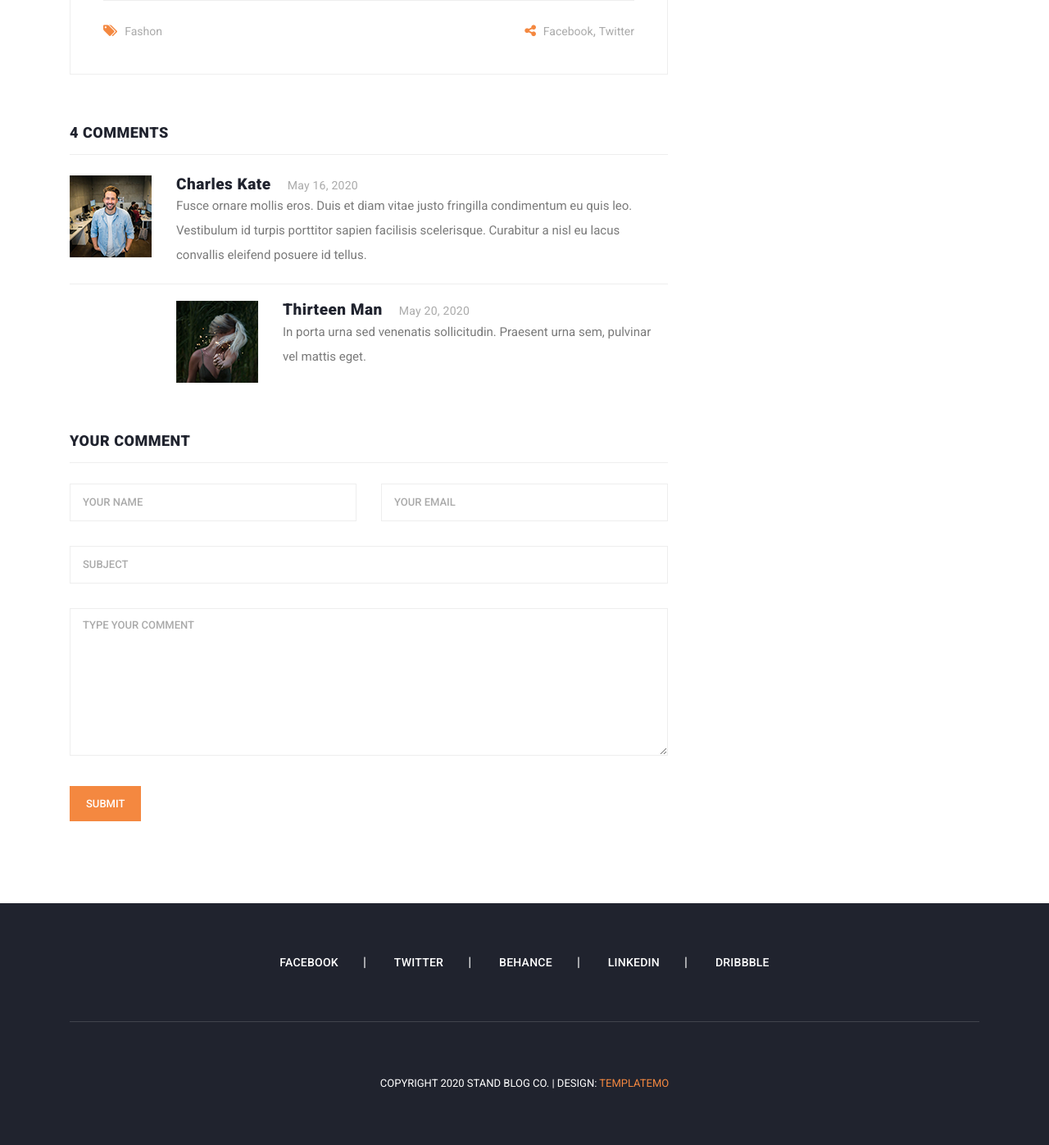
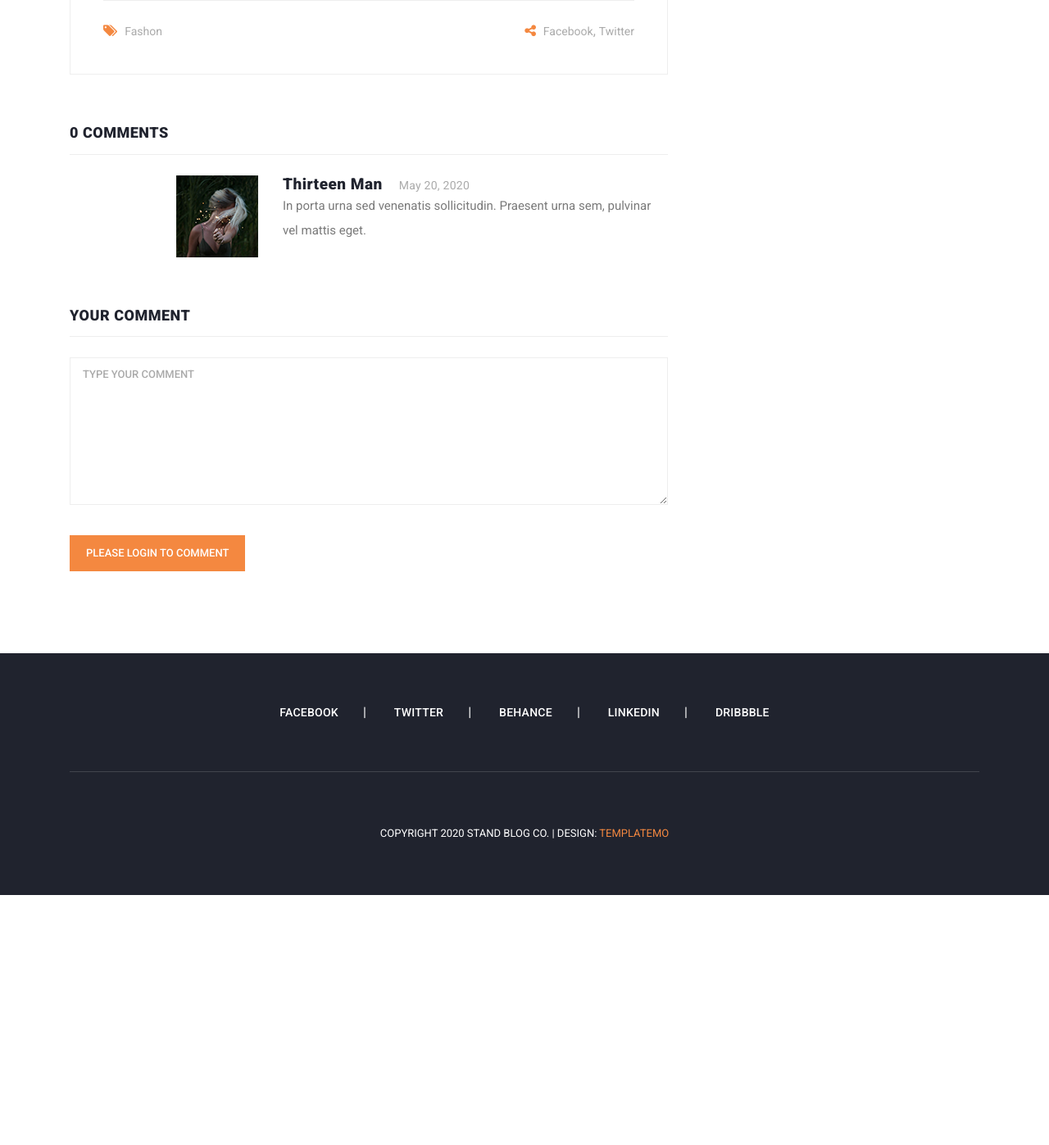
Before and after one commit to gitsaz/practice_blog_project, a Django app: a page that uses templates/blog_details.html in a window 1280 px wide. Shown: the part 1253-2650 px from the top of the page at 82% size. After the commit the page ends 2345 px from the top, so only its background shows below. Run offline with Django 5.2, Linux system fonts and the light colour scheme; data comes from the database, SQL or seed files in the repository; both versions use the stored data as it was after the commit; some libraries are stand-ins or nearby versions.

Commit message:
comment system added

```diff
--- /dev/null
+++ b/blogapp/forms.py
@@ -0,0 +1,4 @@
+from django import forms
+
+class TextForm(forms.Form):
+    text =forms.CharField(widget=forms.Textarea, required=True)
--- a/blogapp/views.py
+++ b/blogapp/views.py
@@ -1,6 +1,7 @@
-from django.shortcuts import render, get_object_or_404
+from django.shortcuts import render, get_object_or_404, redirect
 from django.core.paginator import PageNotAnInteger, Paginator, EmptyPage
-from .models import Blog, Category, Tag
+from .models import Blog, Category, Tag, Comment
+from .forms import TextForm
 
 # Create your views here.
 def home(request):
@@ -41,6 +42,7 @@ def blogs(request):
 
 
 def blog_details(request, slug):
+    form = TextForm()
     blog = get_object_or_404(Blog, slug=slug)
     categories = Category.objects.all()
     tags = Tag.objects.all()
@@ -49,11 +51,22 @@ def blog_details(request, slug):
     if not related_post:
         related_post = Blog.objects.filter(category=blog.category).exclude(id=blog.id).order_by('-created_date')
 
+    if request.method == 'POST' and request.user.is_authenticated:
+        form = TextForm(request.POST)
+        if form.is_valid():
+            Comment.objects.create(
+                user=request.user,
+                blog=blog,
+                text=form.cleaned_data.get('text')
+            )
+            return redirect('blog_details', slug=slug)
+
     context = {
         'blog':blog,
         'categories':categories,
         'tags':tags,
-        'related_post':related_post
+        'related_post':related_post,
+        'form':form
     }
 
     return render(request, 'blog_details.html', context)
--- a/templates/blog_details.html
+++ b/templates/blog_details.html
@@ -54,25 +54,23 @@
             <div class="col-lg-12">
               <div class="sidebar-item comments">
                 <div class="sidebar-heading">
-                  <h2>4 comments</h2>
+                  <h2>{{blog.blogs_comment.count}} comments</h2>
                 </div>
                 <div class="content">
                   <ul>
+                    {% for comment in blog.blogs_comment.all %}
                     <li>
                       <div class="author-thumb">
                         <img src="{% static 'images/comment-author-01.jpg' %}" alt="" />
                       </div>
                       <div class="right-content">
-                        <h4>Charles Kate<span>May 16, 2020</span></h4>
+                        <h4>{{blog.user.username}}<span>{{blog.created_date}}</span></h4>
                         <p>
-                          Fusce ornare mollis eros. Duis et diam vitae justo
-                          fringilla condimentum eu quis leo. Vestibulum id
-                          turpis porttitor sapien facilisis scelerisque.
-                          Curabitur a nisl eu lacus convallis eleifend posuere
-                          id tellus.
+                          {{comment.text}}
                         </p>
                       </div>
                     </li>
+                    {% endfor %}
                     <li class="replied">
                       <div class="author-thumb">
                         <img src="{% static 'images/comment-author-02.jpg' %}" alt="" />
@@ -95,44 +93,13 @@
                   <h2>Your comment</h2>
                 </div>
                 <div class="content">
-                  <form id="comment" action="#" method="post">
+                  <form id="comment" action="{% url 'blog_details' blog.slug %}" method="POST">
+                    {% csrf_token %}
                     <div class="row">
-                      <div class="col-md-6 col-sm-12">
-                        <fieldset>
-                          <input
-                            name="name"
-                            type="text"
-                            id="name"
-                            placeholder="Your name"
-                            required=""
-                          />
-                        </fieldset>
-                      </div>
-                      <div class="col-md-6 col-sm-12">
-                        <fieldset>
-                          <input
-                            name="email"
-                            type="text"
-                            id="email"
-                            placeholder="Your email"
-                            required=""
-                          />
-                        </fieldset>
-                      </div>
-                      <div class="col-md-12 col-sm-12">
-                        <fieldset>
-                          <input
-                            name="subject"
-                            type="text"
-                            id="subject"
-                            placeholder="Subject"
-                          />
-                        </fieldset>
-                      </div>
                       <div class="col-lg-12">
                         <fieldset>
                           <textarea
-                            name="message"
+                            name="text"
                             rows="6"
                             id="message"
                             placeholder="Type your comment"
@@ -141,6 +108,7 @@
                         </fieldset>
                       </div>
                       <div class="col-lg-12">
+                        {% if request.user.is_authenticated %}
                         <fieldset>
                           <button
                             type="submit"
@@ -150,6 +118,18 @@
                             Submit
                           </button>
                         </fieldset>
+                        {% else %}
+                        <fieldset>
+                          <a href="">
+                            <button
+                              id="form-submit"
+                              class="main-button"
+                            >
+                              Please Login to Comment
+                            </button>
+                          </a>
+                        </fieldset>
+                        {% endif %}
                       </div>
                     </div>
                   </form>
```
Also changed, not shown: db.sqlite3.
